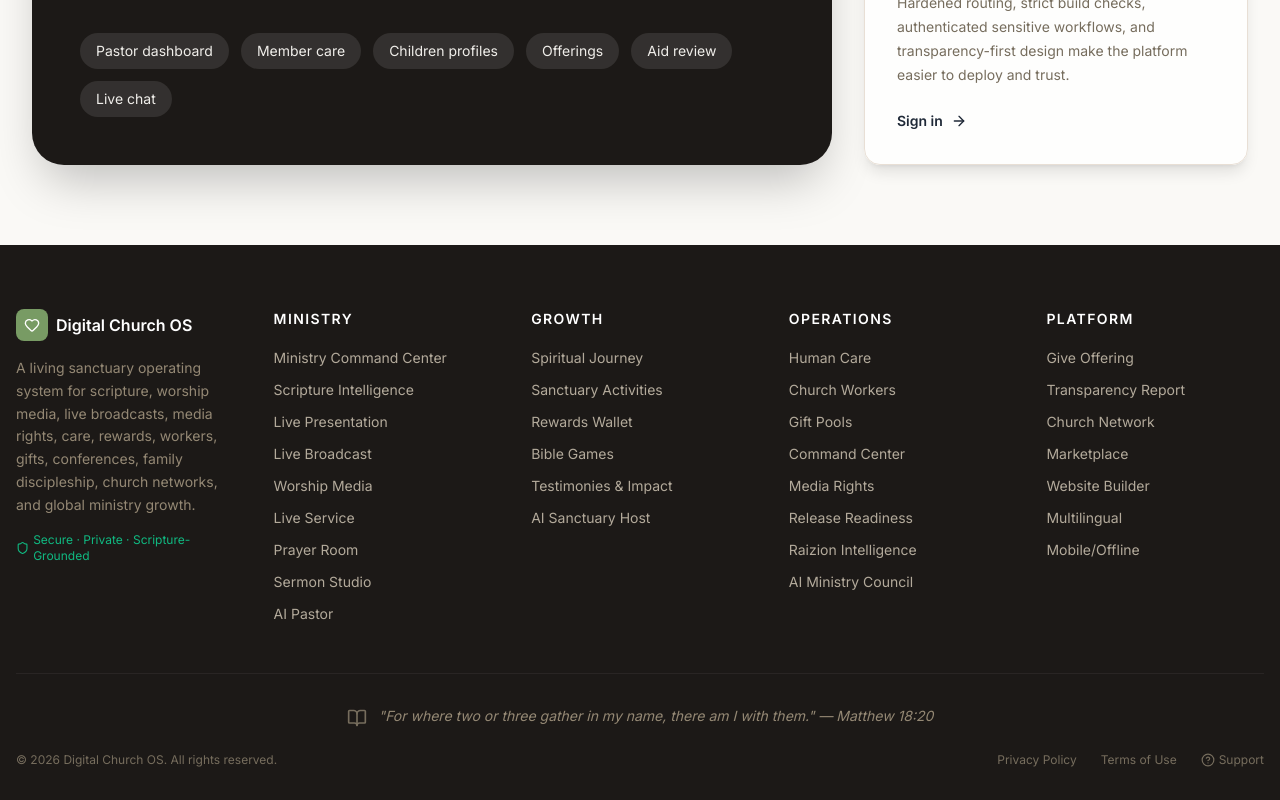
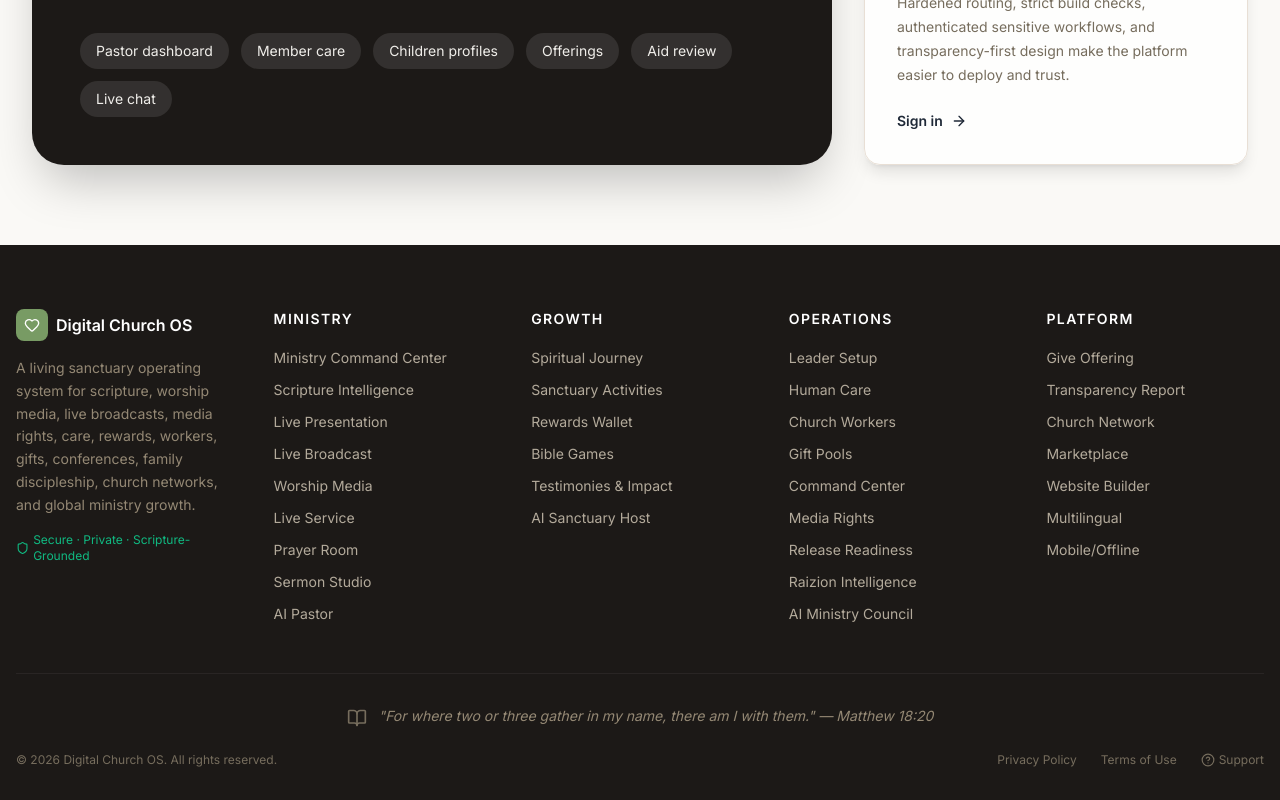
Before and after one commit to TechCodinz/digital-church-os, a Next.js app: page / in a window 1280 px wide. Shown: the part 1731-2531 px from the top of the page. Built offline with nearby package versions, Linux system fonts and the light colour scheme; no server answers.

Commit message:
feat(phase11): expose leader onboarding in operations navigation

```diff
--- a/components/layout/Footer.tsx
+++ b/components/layout/Footer.tsx
@@ -33,6 +33,7 @@ export const Footer = () => {
     {
       label: 'Operations',
       items: [
+        { href: '/leader-onboarding', label: 'Leader Setup' },
         { href: '/care', label: 'Human Care' },
         { href: '/workers', label: 'Church Workers' },
         { href: '/gifts', label: 'Gift Pools' },
```
